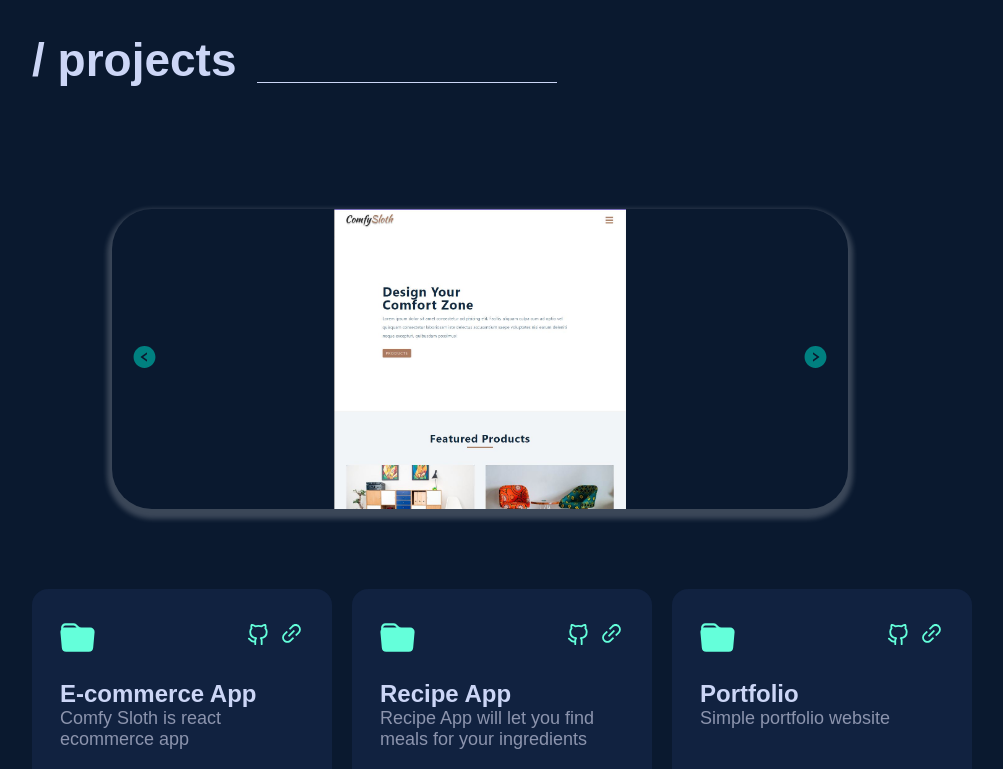
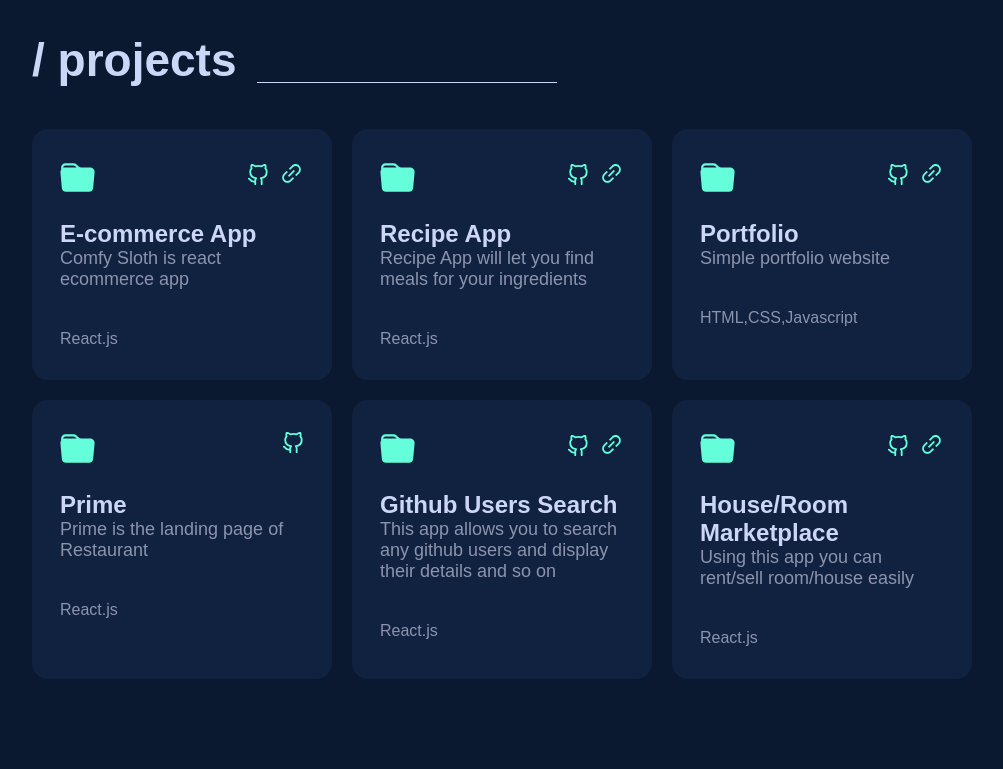
Before and after one commit to sunilshrees/portfolio2.0, a React (Create React App) app: page / in a window 1280 px wide. Shown: the part 1487-2256 px from the top of the page, without its empty margins (32-1035 px from the left). Built offline with nearby package versions, Linux system fonts and the light colour scheme; a web font is replaced by a local one.

Commit message:
slider removed

```diff
--- a/src/components/Projects.js
+++ b/src/components/Projects.js
@@ -63,7 +63,7 @@ const Projects = () => {
             {/* {spotlightProjects.map((project) => (
                     return <></>
                 ))} */}
-            <Slider />
+            {/* <Slider /> */}
 
             <div className='project-container'>
                 <ul className='projects-grid'>
```
